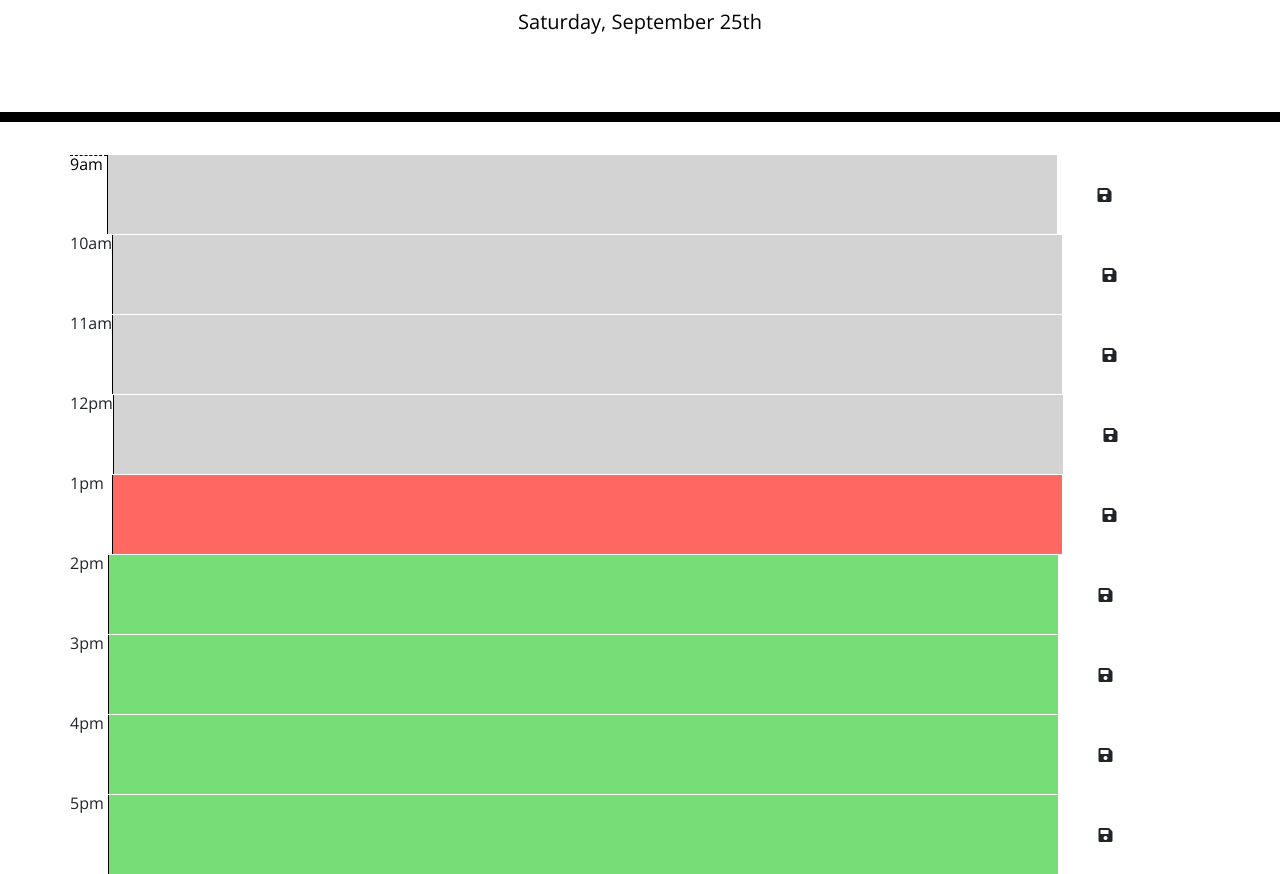
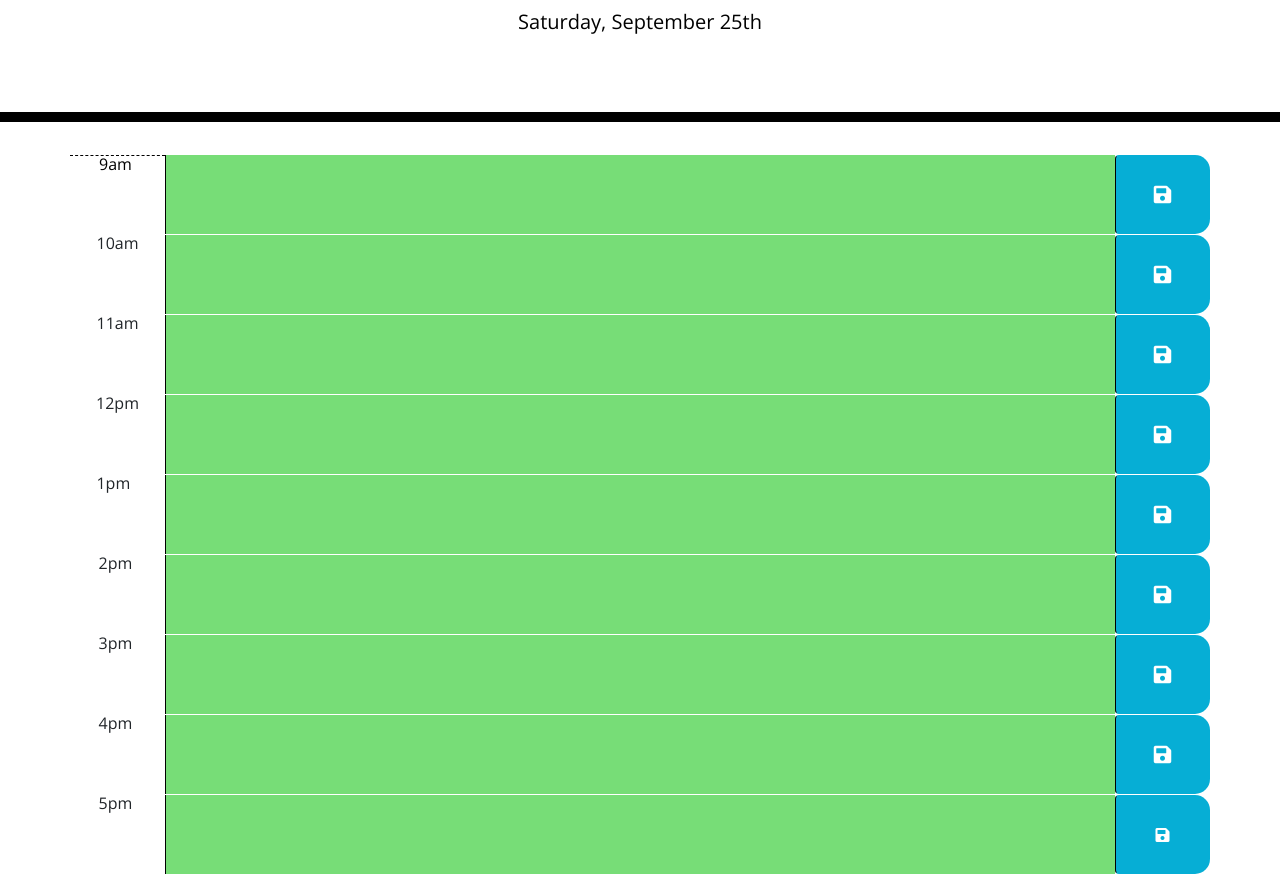
Before and after one commit to mpompilio/scheduler, a plain HTML site: page index.html in a window 1280 px wide. Shown: the part 182-1056 px from the top of the page. Drawn offline with nearby package versions, Linux system fonts and the light colour scheme.

Commit message:
fix stringify isssue and fixed css

```diff
--- a/assets/css/style.css
+++ b/assets/css/style.css
@@ -25,7 +25,7 @@ textarea {
     white-space: pre-wrap;
 }
 
-.time-block {
+.time-div {
     text-align: center;
     border-radius: 15px;
 }
@@ -58,13 +58,31 @@ textarea {
     color: white;
 }
 
-.div-time button {
-
+.saveBtn1,
+.saveBtn2,
+.saveBtn3,
+.saveBtn4,
+.saveBtn5,
+.saveBtn6,
+.saveBtn7,
+.saveBtn8,
+.saveBtn9 {
+    border-left: 1px solid black;
+    border-top-right-radius: 15px;
+    border-bottom-right-radius: 15px;
     background-color: #06AED5;
     color: white;
 }
 
-.saveBtn i:hover {
+.saveBtn1,
+.saveBtn2,
+.saveBtn3,
+.saveBtn4,
+.saveBtn5,
+.saveBtn6,
+.saveBtn7,
+.saveBtn8,
+.saveBtn9 i:hover {
     font-size: 20px;
     transition: all .3s ease-in-out;
 }
--- a/assets/js/script.js
+++ b/assets/js/script.js
@@ -6,55 +6,55 @@ $(document).ready(function() {
 $('.saveBtn1').on('click', function(){
     var val = $(this).siblings('.description').val();
 
-        localStorage.setItem("task1", JSON.stringify(val));
+        localStorage.setItem("task1", val);
 
 });
 $('.saveBtn2').on('click', function(){
     var val = $(this).siblings('.description').val();
 
-        localStorage.setItem("task2", JSON.stringify(val));
+        localStorage.setItem("task2", val);
 
 });
 $('.saveBtn3').on('click', function(){
     var val = $(this).siblings('.description').val();
 
-        localStorage.setItem("task3", JSON.stringify(val));
+        localStorage.setItem("task3", val);
 
 });
 $('.saveBtn4').on('click', function(){
     var val = $(this).siblings('.description').val();
 
-        localStorage.setItem("task4", JSON.stringify(val));
+        localStorage.setItem("task4", val);
 
 });
 $('.saveBtn5').on('click', function(){
     var val = $(this).siblings('.description').val();
 
-        localStorage.setItem("task5", JSON.stringify(val));
+        localStorage.setItem("task5", val);
 
 });
 $('.saveBtn6').on('click', function(){
     var val = $(this).siblings('.description').val();
 
-        localStorage.setItem("task6", JSON.stringify(val));
+        localStorage.setItem("task6", val);
 
 });
 $('.saveBtn7').on('click', function(){
     var val = $(this).siblings('.description').val();
 
-        localStorage.setItem("task7", JSON.stringify(val));
+        localStorage.setItem("task7", val);
 
 });
 $('.saveBtn8').on('click', function(){
     var val = $(this).siblings('.description').val();
 
-        localStorage.setItem("task8", JSON.stringify(val));
+        localStorage.setItem("task8", val);
 
 });
 $('.saveBtn9').on('click', function(){
     var val = $(this).siblings('.description').val();
 
-        localStorage.setItem("task9", JSON.stringify(val));
+        localStorage.setItem("task9", val);
 
 });
 
@@ -68,10 +68,10 @@ $(time).each(function(index) {
 
 });
 
-//gets the time and compares it to the IDs on the textarea
+//gets the time and compares it to the IDs on the textares
 
 function getHour() {
-    var hour = 13;
+    var hour = moment().hours();
 
     $('.description').each(function() {
         var timeID = parseInt($(this).attr('id'))
@@ -81,7 +81,6 @@ function getHour() {
     } else if(hour > timeID){
         $(this).addClass('past');
     } else if(hour < timeID){
-
         $(this).addClass('future');
     }
 })
--- a/index.html
+++ b/index.html
@@ -23,56 +23,56 @@
 
   <div class="content container column justify-content-evenly">
     <div class="time-div d-flex row" >
-      <div class="hour">9am </div>
-      <textarea class="description col-lg-10 " id="9"></textarea><button
-       class="btn saveBtn1 col-lg-1 col-1"><i class="fas fa-save"></i></button>
+      <div class="hour col-1">9am </div>
+      <textarea class="description col-10 " id="9"></textarea><button
+       class="btn saveBtn1 col-1"><i class="fas fa-save"></i></button>
     </div>
     <div class="time-div d-flex row" >
-      <div>10am</div>
-      <textarea class="description col-lg-10 d" id="10"></textarea><button
-        class="col-lg-1 btn saveBtn2"><i class="fas fa-save"></i></button>
+      <div class="col-1">10am</div>
+      <textarea class="description col-10 d" id="10"></textarea><button
+        class="col-1 btn saveBtn2"><i class="fas fa-save"></i></button>
 
     </div>
     <div class="time-div row d-flex" >
-      <div>11am</div>
-      <textarea class="description col-lg-10" id="11"></textarea><button
-        class="col-lg-1 btn saveBtn3"><i class="fas fa-save"></i></button>
+      <div class="col-1">11am</div>
+      <textarea class="description col-10" id="11"></textarea><button
+        class="col-1 btn saveBtn3"><i class="fas fa-save"></i></button>
 
     </div>
     <div class="time-div row d-flex" >
-      <div>12pm</div>
-      <textarea class="description col-lg-10" id="12"></textarea><button
-        class="col-lg-1 btn saveBtn4"><i class="fas fa-save"></i></button>
+      <div class="col-1">12pm</div>
+      <textarea class="description col-10" id="12"></textarea><button
+        class="col-1 btn saveBtn4"><i class="fas fa-save"></i></button>
 
     </div>
     <div class="time-div row d-flex">
-      <div>1pm  </div>
-      <textarea class="description col-lg-10" id="13"></textarea><button
-        class="col-lg-1 btn saveBtn5"><i class="fas fa-save"></i></button>
+      <div class="col-1">1pm  </div>
+      <textarea class="description col-10" id="13"></textarea><button
+        class="col-1 btn saveBtn5"><i class="fas fa-save"></i></button>
 
     </div>
     <div class="time-div d-flex row">
-      <div>2pm </div>
-      <textarea class="description col-lg-10" id="14"></textarea><button
-        class="col-lg-1 btn saveBtn6"><i class="fas fa-save"></i></button>
+      <div class="col-1">2pm </div>
+      <textarea class="description col-10" id="14"></textarea><button
+        class="col-1 btn saveBtn6"><i class="fas fa-save"></i></button>
 
     </div>
     <div class="time-div d-flex row">
-      <div>3pm </div>
-      <textarea class="description col-lg-10" id="15"></textarea><button
-        class="col-lg-1 btn saveBtn7"><i class="fas fa-save"></i></button>
+      <div class="col-1">3pm </div>
+      <textarea class="description col-10" id="15"></textarea><button
+        class="col-1 btn saveBtn7"><i class="fas fa-save"></i></button>
 
     </div>
     <div class="time-div d-flex row">
-      <div>4pm </div>
-      <textarea class="description col-lg-10" id="16"></textarea><button
-        class="col-lg-1 btn saveBtn8"><i class="fas fa-save"></i></button>
+      <div class="col-1">4pm </div>
+      <textarea class="description col-10" id="16"></textarea><button
+        class="col-1 btn saveBtn8"><i class="fas fa-save"></i></button>
 
     </div>
     <div class="time-div d-flex row">
-      <div>5pm </div>
-      <textarea class="description col-lg-10" id="17"></textarea><button
-        class="col-lg-1 btn saveBtn9"><i class="fas fa-save"></i></button>
+      <div class="col-1">5pm </div>
+      <textarea class="description col-10" id="17"></textarea><button
+        class="col-1 btn saveBtn9"><i class="fas fa-save"></i></button>
 
     </div>
   </div>
```
